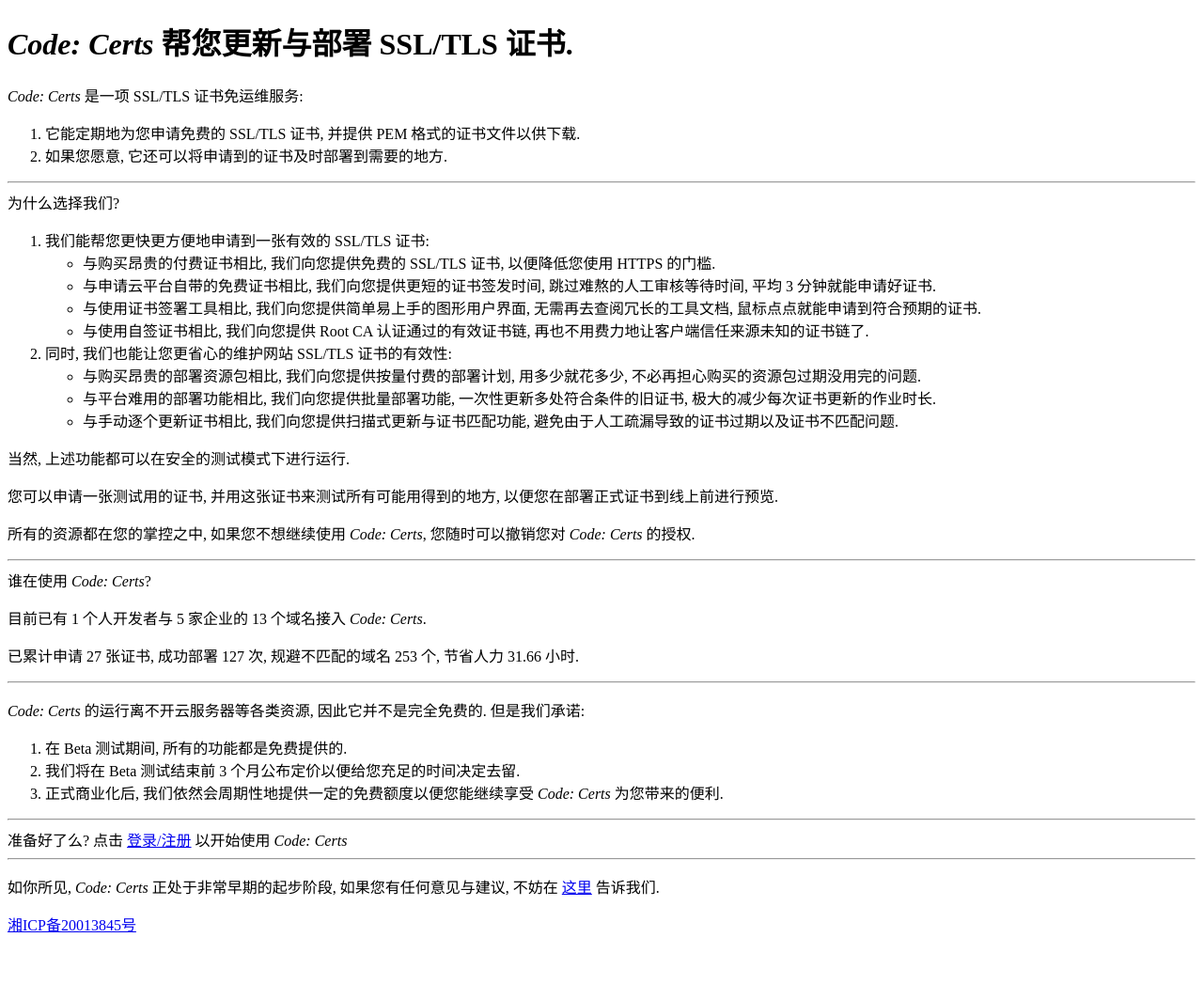
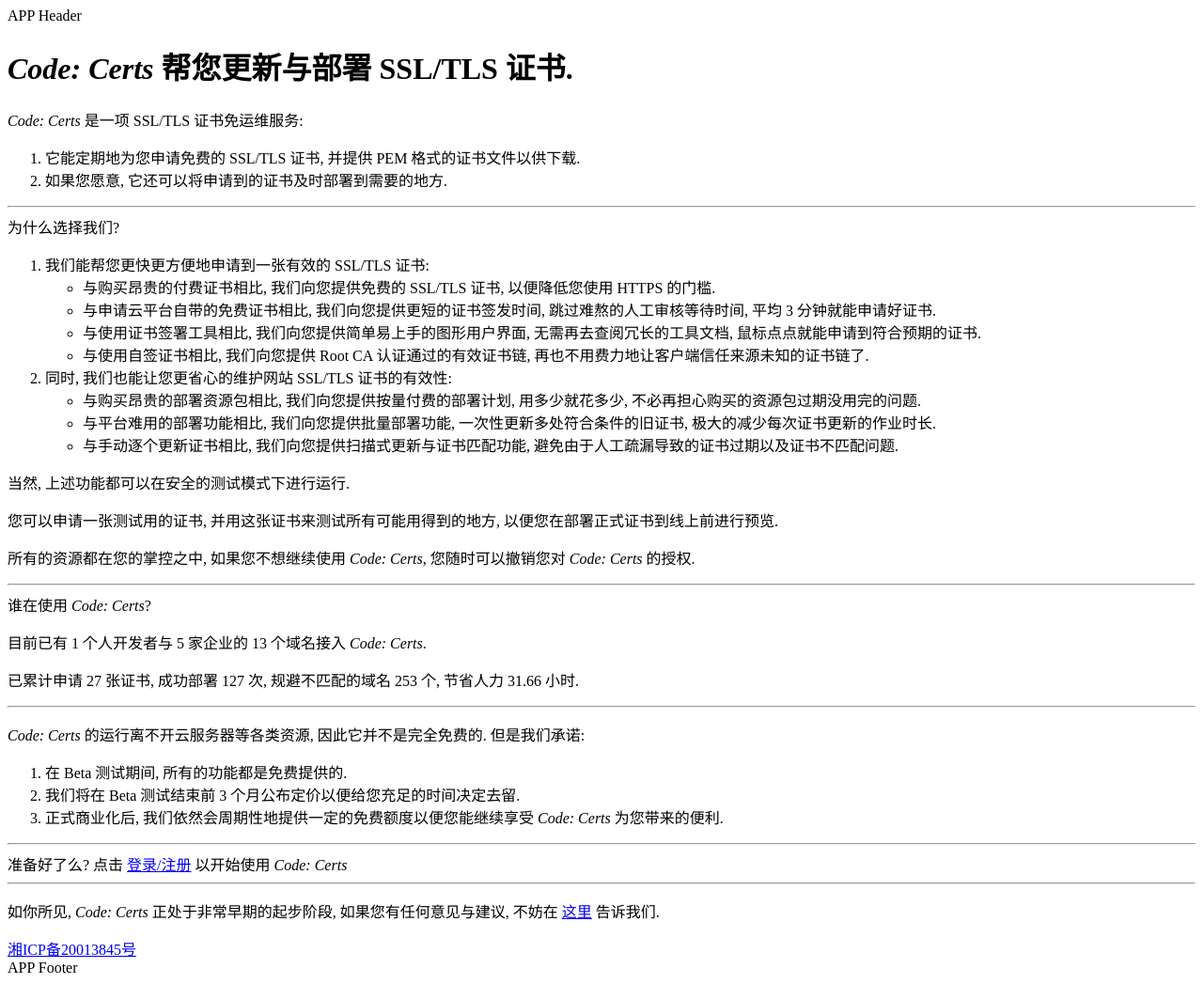
Before and after one commit to code-certs/code-certs, a Nuxt app: page / in a window 1280 px wide. Shown: the whole page at 94% size. Before the commit the page ends 1003 px from the top, so only its background shows below. Built offline with nearby package versions, Linux system fonts and the light colour scheme.

Commit message:
feat: add default layout

```diff
--- /dev/null
+++ b/layouts/default.vue
@@ -0,0 +1,5 @@
+<template>
+  <div> APP Header</div>
+  <slot/>
+  <div> APP Footer</div>
+</template>
```
